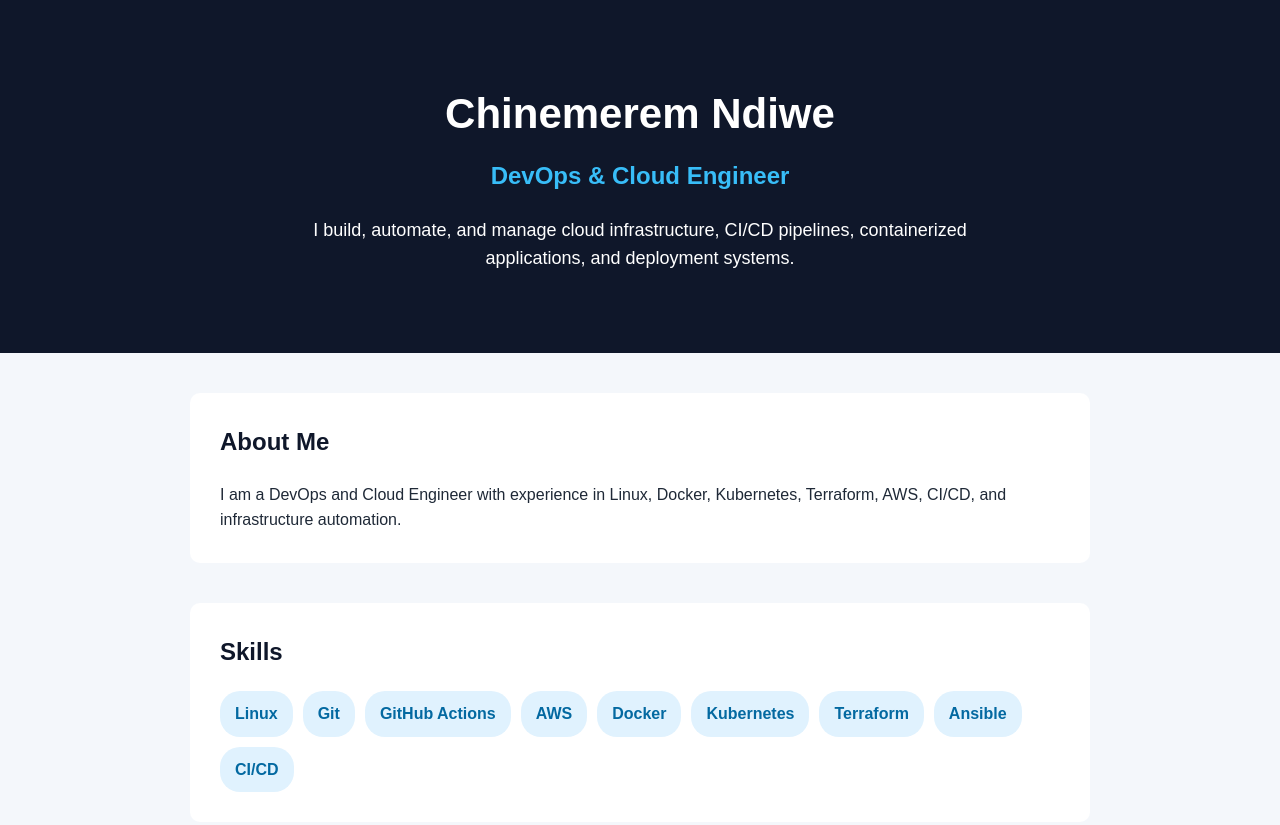
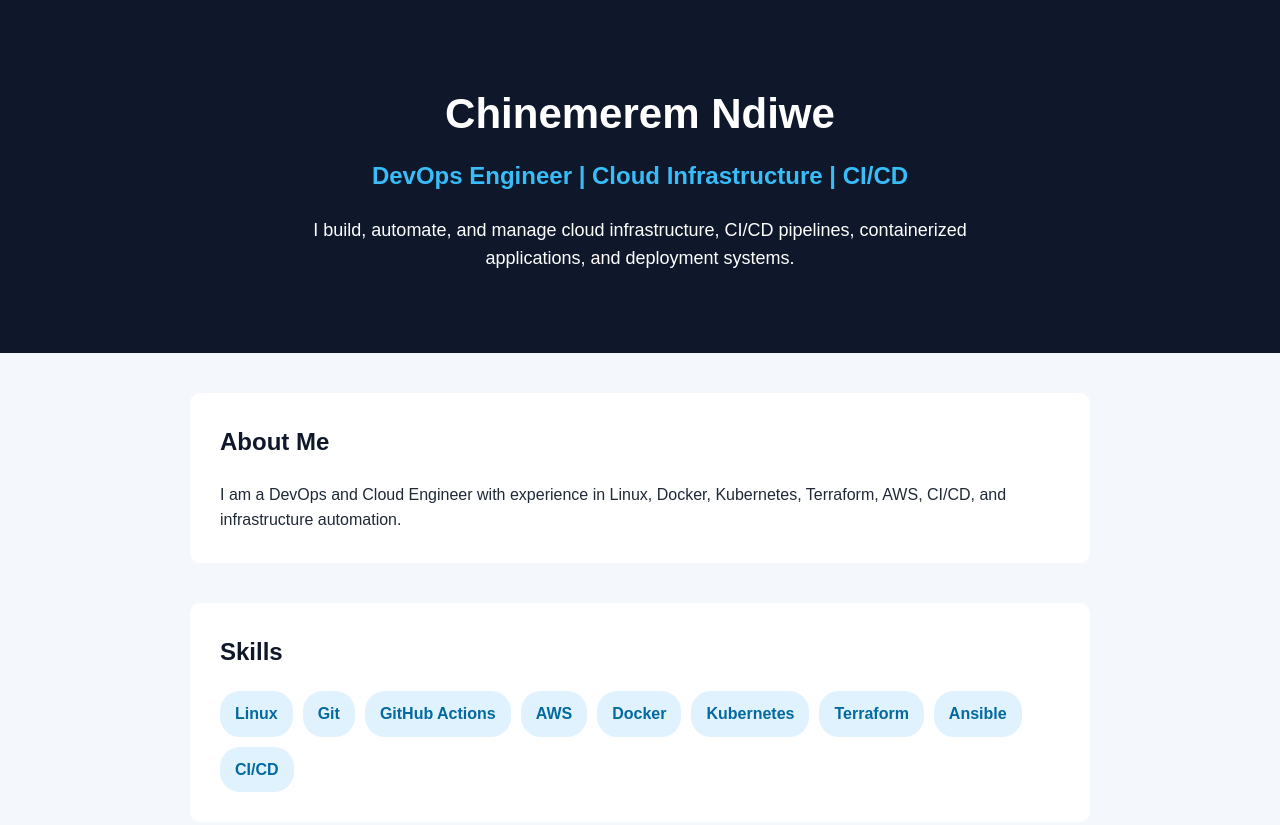
Before and after one commit to nemyred/devops-portfolio, a plain HTML site: page index.html in a window 1280 px wide. Shown: the top 825 px of the page. Drawn offline with Linux system fonts and the light colour scheme.

Commit message:
Testing auto build and deploy after push

```diff
--- a/index.html
+++ b/index.html
@@ -11,7 +11,7 @@
 
   <header class="hero">
     <h1>Chinemerem Ndiwe</h1>
-    <h2>DevOps & Cloud Engineer</h2>
+    <h2>DevOps Engineer | Cloud Infrastructure | CI/CD</h2>
     <p>
       I build, automate, and manage cloud infrastructure, CI/CD pipelines,
       containerized applications, and deployment systems.
```
